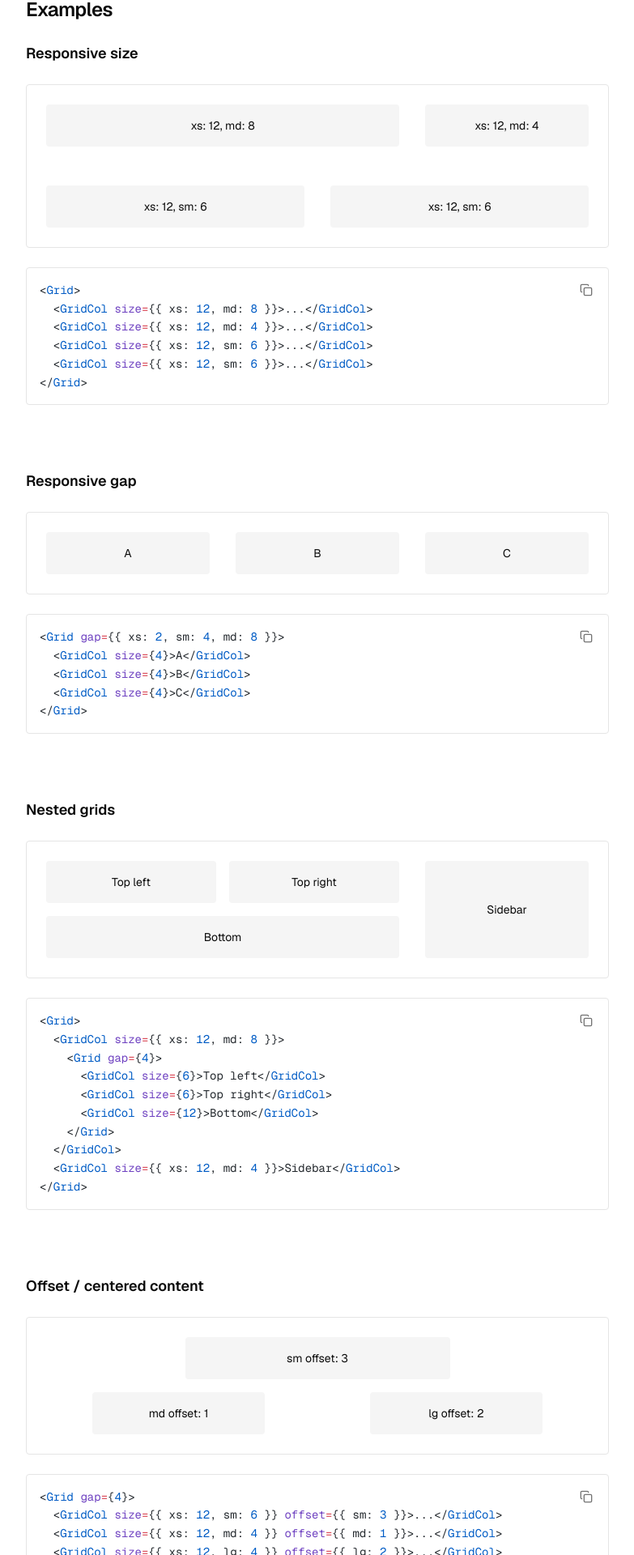
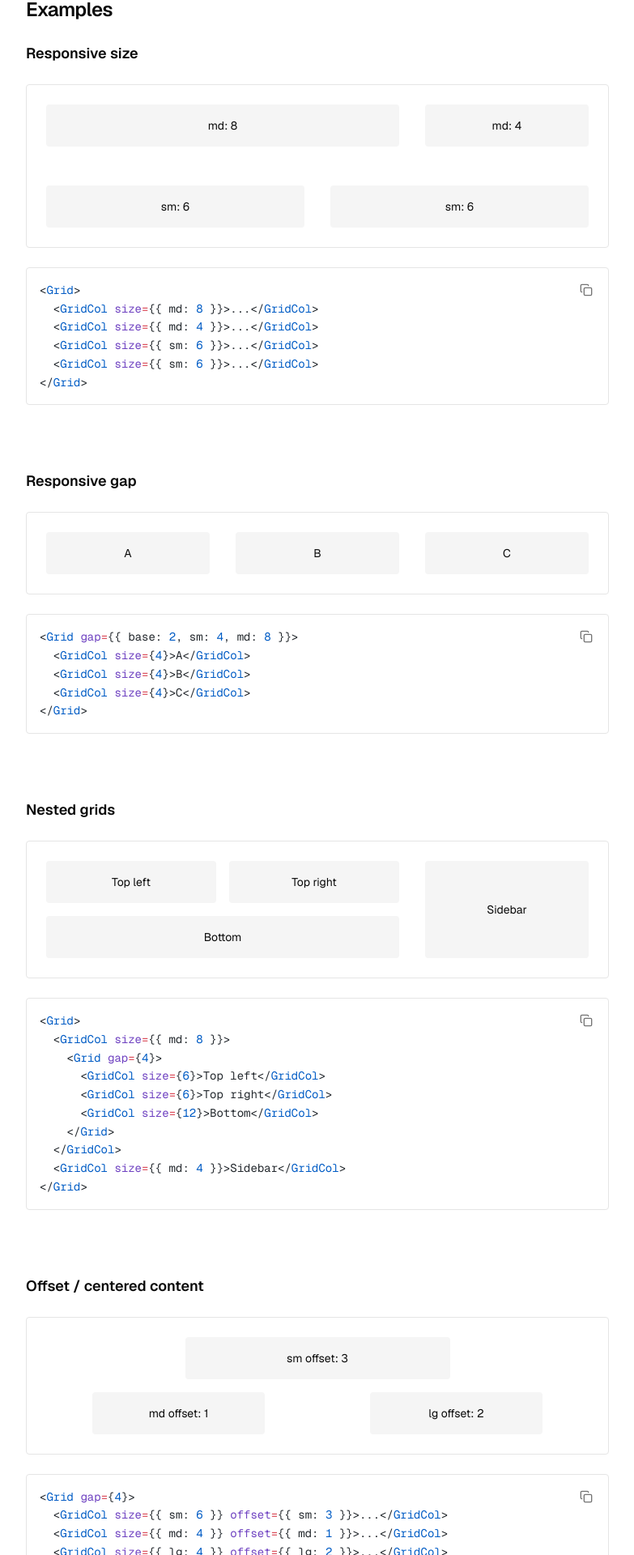
Before and after one commit to jooohyunpark/teul, a Next.js app: page / in a window 1280 px wide. Shown: the part 1320-3240 px from the top of the page at 81% size, without its empty margins (248-1031 px from the left). Built offline with nearby package versions, Linux system fonts and the light colour scheme.

Commit message:
use base for the default size unit, not xs

```diff
--- a/app/page.tsx
+++ b/app/page.tsx
@@ -111,20 +111,20 @@ export default function Page() {
         <h3>Responsive size</h3>
         <CodePreview>
           <Grid>
-            <GridCol size={{ xs: 12, md: 8 }}>
+            <GridCol size={{ md: 8 }}>
               <div className="rounded bg-muted p-4 text-center text-sm">
-                xs: 12, md: 8
+                md: 8
               </div>
             </GridCol>
-            <GridCol size={{ xs: 12, md: 4 }}>
+            <GridCol size={{ md: 4 }}>
               <div className="rounded bg-muted p-4 text-center text-sm">
-                xs: 12, md: 4
+                md: 4
               </div>
             </GridCol>
             {(["C", "D"] as const).map((label) => (
-              <GridCol key={label} size={{ xs: 12, sm: 6 }}>
+              <GridCol key={label} size={{ sm: 6 }}>
                 <div className="rounded bg-muted p-4 text-center text-sm">
-                  xs: 12, sm: 6
+                  sm: 6
                 </div>
               </GridCol>
             ))}
@@ -132,10 +132,10 @@ export default function Page() {
         </CodePreview>
         <CodeBlock
           code={`<Grid>
-  <GridCol size={{ xs: 12, md: 8 }}>...</GridCol>
-  <GridCol size={{ xs: 12, md: 4 }}>...</GridCol>
-  <GridCol size={{ xs: 12, sm: 6 }}>...</GridCol>
-  <GridCol size={{ xs: 12, sm: 6 }}>...</GridCol>
+  <GridCol size={{ md: 8 }}>...</GridCol>
+  <GridCol size={{ md: 4 }}>...</GridCol>
+  <GridCol size={{ sm: 6 }}>...</GridCol>
+  <GridCol size={{ sm: 6 }}>...</GridCol>
 </Grid>`}
         />
       </Section>
@@ -143,7 +143,7 @@ export default function Page() {
       <Section>
         <h3>Responsive gap</h3>
         <CodePreview>
-          <Grid gap={{ xs: 2, sm: 4, md: 8 }}>
+          <Grid gap={{ base: 2, sm: 4, md: 8 }}>
             {(["A", "B", "C"] as const).map((label) => (
               <GridCol key={label} size={4}>
                 <div className="rounded bg-muted p-4 text-center text-sm">
@@ -154,7 +154,7 @@ export default function Page() {
           </Grid>
         </CodePreview>
         <CodeBlock
-          code={`<Grid gap={{ xs: 2, sm: 4, md: 8 }}>
+          code={`<Grid gap={{ base: 2, sm: 4, md: 8 }}>
   <GridCol size={4}>A</GridCol>
   <GridCol size={4}>B</GridCol>
   <GridCol size={4}>C</GridCol>
@@ -166,7 +166,7 @@ export default function Page() {
         <h3>Nested grids</h3>
         <CodePreview>
           <Grid>
-            <GridCol size={{ xs: 12, md: 8 }}>
+            <GridCol size={{ md: 8 }}>
               <Grid gap={4}>
                 <GridCol size={6}>
                   <div className="rounded bg-muted p-4 text-center text-sm">
@@ -185,7 +185,7 @@ export default function Page() {
                 </GridCol>
               </Grid>
             </GridCol>
-            <GridCol size={{ xs: 12, md: 4 }}>
+            <GridCol size={{ md: 4 }}>
               <div className="flex h-full items-center justify-center rounded bg-muted p-4 text-center text-sm">
                 Sidebar
               </div>
@@ -194,14 +194,14 @@ export default function Page() {
         </CodePreview>
         <CodeBlock
           code={`<Grid>
-  <GridCol size={{ xs: 12, md: 8 }}>
+  <GridCol size={{ md: 8 }}>
     <Grid gap={4}>
       <GridCol size={6}>Top left</GridCol>
       <GridCol size={6}>Top right</GridCol>
       <GridCol size={12}>Bottom</GridCol>
     </Grid>
   </GridCol>
-  <GridCol size={{ xs: 12, md: 4 }}>Sidebar</GridCol>
+  <GridCol size={{ md: 4 }}>Sidebar</GridCol>
 </Grid>`}
         />
       </Section>
@@ -210,17 +210,17 @@ export default function Page() {
         <h3>Offset / centered content</h3>
         <CodePreview>
           <Grid gap={4}>
-            <GridCol size={{ xs: 12, sm: 6 }} offset={{ sm: 3 }}>
+            <GridCol size={{ sm: 6 }} offset={{ sm: 3 }}>
               <div className="rounded bg-muted p-4 text-center text-sm">
                 sm offset: 3
               </div>
             </GridCol>
-            <GridCol size={{ xs: 12, md: 4 }} offset={{ md: 1 }}>
+            <GridCol size={{ md: 4 }} offset={{ md: 1 }}>
               <div className="rounded bg-muted p-4 text-center text-sm">
                 md offset: 1
               </div>
             </GridCol>
-            <GridCol size={{ xs: 12, lg: 4 }} offset={{ lg: 2 }}>
+            <GridCol size={{ lg: 4 }} offset={{ lg: 2 }}>
               <div className="rounded bg-muted p-4 text-center text-sm">
                 lg offset: 2
               </div>
@@ -229,9 +229,9 @@ export default function Page() {
         </CodePreview>
         <CodeBlock
           code={`<Grid gap={4}>
-  <GridCol size={{ xs: 12, sm: 6 }} offset={{ sm: 3 }}>...</GridCol>
-  <GridCol size={{ xs: 12, md: 4 }} offset={{ md: 1 }}>...</GridCol>
-  <GridCol size={{ xs: 12, lg: 4 }} offset={{ lg: 2 }}>...</GridCol>
+  <GridCol size={{ sm: 6 }} offset={{ sm: 3 }}>...</GridCol>
+  <GridCol size={{ md: 4 }} offset={{ md: 1 }}>...</GridCol>
+  <GridCol size={{ lg: 4 }} offset={{ lg: 2 }}>...</GridCol>
 </Grid>`}
         />
       </Section>
@@ -244,7 +244,7 @@ export default function Page() {
           <div className="flex flex-wrap gap-x-2">
             <dt>Breakpoint</dt>
             <dd>
-              = &quot;xs&quot; | &quot;sm&quot; | &quot;md&quot; |
+              = &quot;base&quot; | &quot;sm&quot; | &quot;md&quot; |
               &quot;lg&quot; | &quot;xl&quot; | &quot;2xl&quot;
             </dd>
           </div>
--- a/components/ui/teul.tsx
+++ b/components/ui/teul.tsx
@@ -2,7 +2,7 @@ import * as React from "react"
 
 import { cn } from "@/lib/utils"
 
-export type Breakpoint = "xs" | "sm" | "md" | "lg" | "xl" | "2xl"
+export type Breakpoint = "base" | "sm" | "md" | "lg" | "xl" | "2xl"
 export type ResponsiveValue<T> = T | Partial<Record<Breakpoint, T>>
 export type GapScale = 0 | 1 | 2 | 3 | 4 | 5 | 6 | 8 | 10 | 12
 export type GridColSize = 1 | 2 | 3 | 4 | 5 | 6 | 7 | 8 | 9 | 10 | 11 | 12
@@ -18,7 +18,7 @@ export interface GridColProps extends React.ComponentProps<"div"> {
   offset?: ResponsiveValue<GridColSize>
 }
 
-const BREAKPOINTS = ["xs", "sm", "md", "lg", "xl", "2xl"] as const
+const BREAKPOINTS = ["base", "sm", "md", "lg", "xl", "2xl"] as const
 const DEFAULT_ROW_GAP: GapScale = 12
 const DEFAULT_COL_GAP: GapScale = 8
 
@@ -28,7 +28,7 @@ const OFFSET_CALC =
   "ml-[calc(var(--grid-offset,0)/12*(100%+var(--grid-col-gap,0px)))]"
 
 const sizeMap: Record<Breakpoint, Record<GridColSize, string>> = {
-  xs: {
+  base: {
     1: "[--grid-size:1]",
     2: "[--grid-size:2]",
     3: "[--grid-size:3]",
@@ -115,7 +115,7 @@ const sizeMap: Record<Breakpoint, Record<GridColSize, string>> = {
 }
 
 const offsetMap: Record<Breakpoint, Record<GridColSize, string>> = {
-  xs: {
+  base: {
     1: "[--grid-offset:1]",
     2: "[--grid-offset:2]",
     3: "[--grid-offset:3]",
@@ -202,7 +202,7 @@ const offsetMap: Record<Breakpoint, Record<GridColSize, string>> = {
 }
 
 const rowGapMap: Record<Breakpoint, Record<GapScale, string>> = {
-  xs: {
+  base: {
     0: "[--grid-row-gap:0px]",
     1: "[--grid-row-gap:calc(var(--spacing)*1)]",
     2: "[--grid-row-gap:calc(var(--spacing)*2)]",
@@ -277,7 +277,7 @@ const rowGapMap: Record<Breakpoint, Record<GapScale, string>> = {
 }
 
 const colGapMap: Record<Breakpoint, Record<GapScale, string>> = {
-  xs: {
+  base: {
     0: "[--grid-col-gap:0px]",
     1: "[--grid-col-gap:calc(var(--spacing)*1)]",
     2: "[--grid-col-gap:calc(var(--spacing)*2)]",
@@ -356,7 +356,7 @@ function resolveResponsive<T extends string | number>(
   map: Record<Breakpoint, Record<T, string>>,
 ): string {
   if (value === undefined) return ""
-  if (typeof value !== "object") return map.xs[value]
+  if (typeof value !== "object") return map.base[value]
   const classes: string[] = []
   let last: T | undefined
   for (const bp of BREAKPOINTS) {
@@ -378,7 +378,7 @@ function resolveGapAxis(
   const toRecord = (
     v: ResponsiveValue<GapScale> | undefined,
   ): Partial<Record<Breakpoint, GapScale>> =>
-    v === undefined ? {} : typeof v === "object" ? v : { xs: v }
+    v === undefined ? {} : typeof v === "object" ? v : { base: v }
   const s = toRecord(shorthand)
   const a = toRecord(axis)
 
@@ -427,7 +427,7 @@ function GridCol({
       data-slot="grid-col"
       className={cn(
         "flex-none",
-        size !== undefined && WIDTH_CALC,
+        WIDTH_CALC,
         offset !== undefined && OFFSET_CALC,
         resolveResponsive(size, sizeMap),
         resolveResponsive(offset, offsetMap),
```
Also changed, not shown: 1 other file (tests, documents, lock files or other folders).
